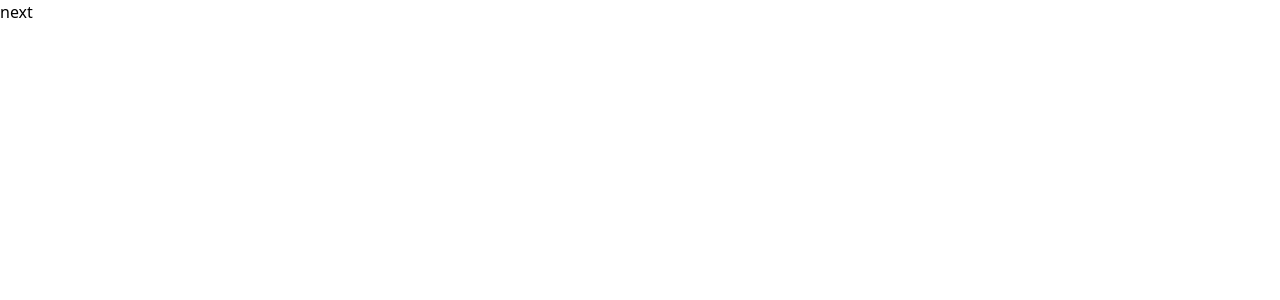
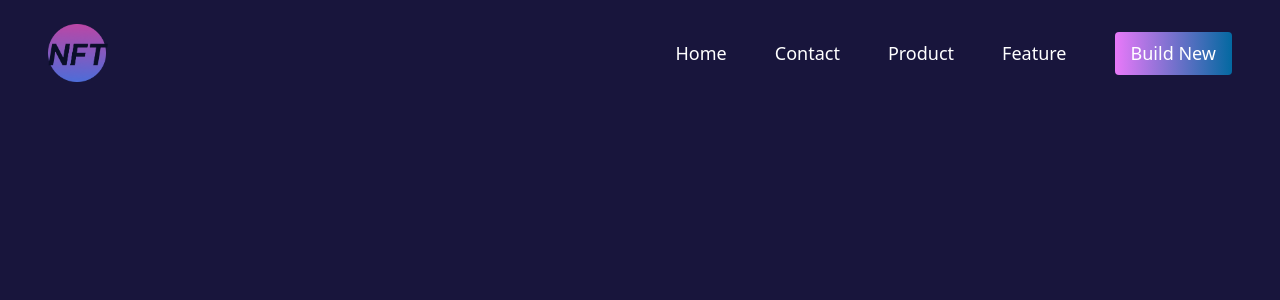
Before and after one commit to Niloofar-Palvaneh/NFTproject, a Next.js app: page / in a window 1280 px wide. Shown: the top 300 px of the page. Built offline with nearby package versions, Linux system fonts and the light colour scheme.

Commit message:
create Button Component and desktop menu

```diff
--- /dev/null
+++ b/src/components/button/Button.js
@@ -0,0 +1,14 @@
+
+export default function Button(props){
+    return(
+        <>
+        <button className="bg-gradient-to-r from-fuchsia-400 to-sky-700
+        px-4 py-2 rounded transition hover:bg-gradient-to-l from-fuchsia-400 to-sky-700
+        ">
+            {
+                props.title
+            }
+        </button>
+        </>
+    )
+}
--- /dev/null
+++ b/src/components/navbar/Navbar.js
@@ -0,0 +1,35 @@
+import Button from "../button/Button";
+import Image from "next/image";
+import Link from "next/link";
+
+export default function Navbar() {
+    return (
+        <>
+            <div className="flex items-center justify-between">
+                <div>
+                    <Image src={"/logo.png"} width={60} height={60} alt="logo" />
+                </div>
+                <div>
+                    <ul className="flex items-center gap-12 text-[18px]">
+                        <Link href={"#"} className="hover:text-fuchsia-400 transition">
+                            Home
+                        </Link>
+                        <Link href={"#"} className="hover:text-fuchsia-400 transition">
+                            Contact
+                        </Link>
+                        <Link href={"#"} className="hover:text-fuchsia-400 transition">
+                            Product
+                        </Link>
+                        <Link href={"#"} className="hover:text-fuchsia-400 transition">
+                            Feature
+                        </Link>
+                        <li>
+                            <Button title="Build New" />
+                        </li>
+                    </ul>
+                </div>
+
+            </div>
+        </>
+    )
+}
--- a/src/pages/index.js
+++ b/src/pages/index.js
@@ -1,12 +1,15 @@
 import Image from 'next/image'
 import { Inter } from 'next/font/google'
+import Navbar from '@/components/navbar/Navbar'
 
 const inter = Inter({ subsets: ['latin'] })
 
 export default function Home() {
   return (
     <>
-      next
+      <div className='px-12 py-6 '>
+        <Navbar />
+      </div>
     </>
   )
 }
--- a/src/styles/globals.css
+++ b/src/styles/globals.css
@@ -1,3 +1,8 @@
 @tailwind base;
 @tailwind components;
 @tailwind utilities;
+
+body{
+  background-color: #18153c;
+  color: #fff;
+}
--- a/tailwind.config.js
+++ b/tailwind.config.js
@@ -6,6 +6,22 @@ module.exports = {
     './src/app/**/*.{js,ts,jsx,tsx,mdx}',
   ],
   theme: {
+    screens: {
+      '2xl': {'max': '1535px'},
+      // => @media (max-width: 1535px) { ... }
+
+      'xl': {'max': '1279px'},
+      // => @media (max-width: 1279px) { ... }
+
+      'lg': {'max': '1023px'},
+      // => @media (max-width: 1023px) { ... }
+
+      'md': {'max': '767px'},
+      // => @media (max-width: 767px) { ... }
+
+      'sm': {'max': '639px'},
+      // => @media (max-width: 639px) { ... }
+    },
     extend: {
       backgroundImage: {
         'gradient-radial': 'radial-gradient(var(--tw-gradient-stops))',
```
